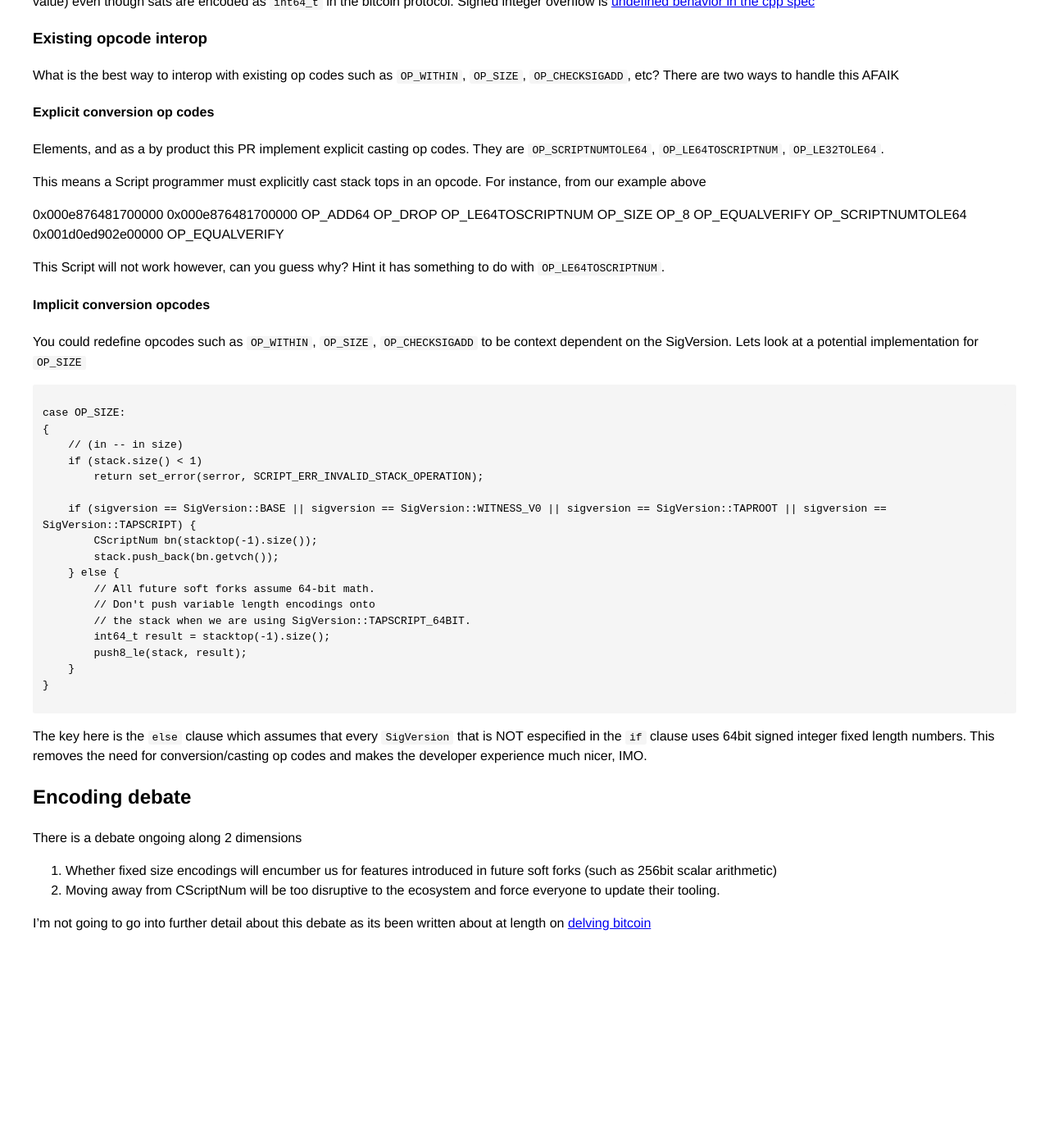
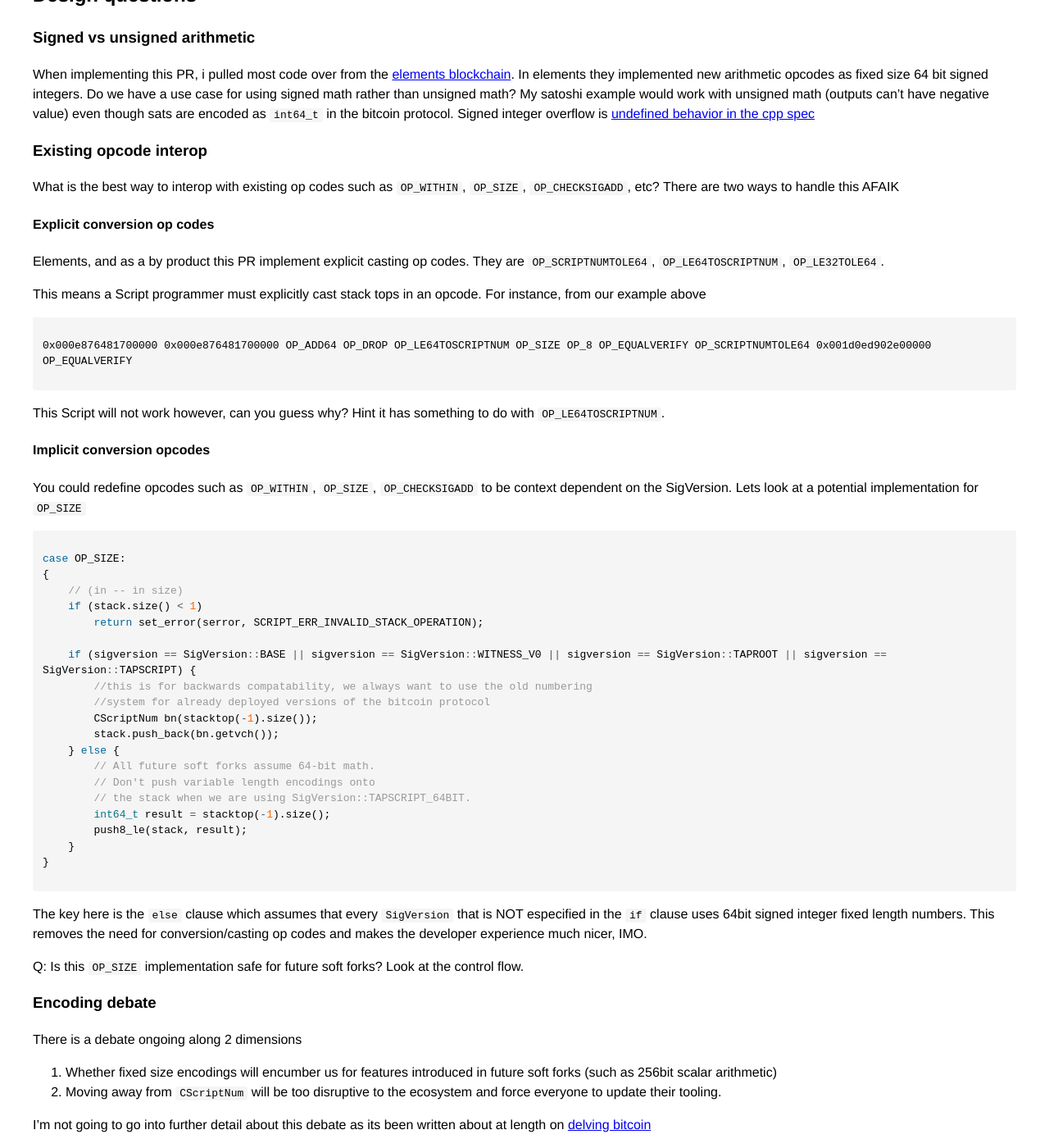
Before and after one commit to bitcoin-core-review-club/website, a Jekyll site: the page built from _posts/2024-03-20-#29221.md, in a window 1280 px wide and 1400 px high, scrolled down 2392 px. Shown: the whole window at 82% size. Built offline with Jekyll 4.4.1, drawn with Linux system fonts in a browser that asks for light colours; before the commit the page ends 3546 px from its top, so only the background shows below that; some of the changed text lies outside the part shown.

Commit message:
more cleanup

````diff
--- a/_posts/2024-03-20-#29221.md
+++ b/_posts/2024-03-20-#29221.md
@@ -25,8 +25,9 @@
 resulting value back onto the stack. For instance, if my Script is using the old op codes
 
 ### Example of how arithmetic currently works
-
+```
 OP_1 OP_2 OP_ADD OP_3 OP_EQUALVERIFY
+```
 
 ```
 [Stack: ] --(OP_1)--> [Stack: 1] --(OP_2)--> [Stack: 1, 2] --(OP_ADD)--> [Stack: 3] --(OP_3)--> [Stack: 3, 3] --(OP_EQUALVERIFY)--> [Stack: ]
@@ -48,8 +49,9 @@
 
 In this example, we are going to assume we are doing math on 1,000 BTC. In satoshis, this number is 100,000,000,000.
 Encoded as [CScriptNum](https://github.com/bitcoin/bitcoin/blob/1105aa46dd1008c556b8c435f1efcb9be09a1644/src/script/script.h#L225) the hex representation for 1,000 BTC is `0x00e8764817`
-
+```
 0x00e8764817 0x00e8764817 OP_ADD 0x00d0ed902e OP_EQUALVERIFY
+```
 
 ```
 [Stack: ] --(0x00e8764817)--> [Stack: 0x00e8764817] --(0x00e8764817)--> [Stack: 0x00e8764817, 0x00e8764817] --(OP_ADD)--> [Stack: OP_ADD ERROR]
@@ -73,15 +75,16 @@
 
 2. **Error Handling Capability**: These opcodes provide error handling by pushing either true or false onto the stack, depending on whether the operation succeeds or fails.
 
-3. **Standardized Encoding**: They utilize a consistent fixed-length 8-byte number encoding format, aligning with conventions elsewhere in the Bitcoin codebase, such as in CTxOut::nValue.
+3. **Standardized Encoding**: They utilize a consistent fixed-length 8-byte number encoding format, aligning with conventions elsewhere in the Bitcoin codebase, such as in `CTxOut::nValue`.
 
 As an illustration of the third difference, consider the encoding of 1,000 BTC. It would now be represented in the same format as seen on a block explorer (`0x00e8764817000000`) rather than `0x00e8764817` which is the CScriptNum encoding.
 
 ### Example: Adding 1,000 BTC together with OP_ADD64
 
 Here's the same example from above with `OP_ADD64` rather than `OP_ADD` with our new little endian encoding format rather than `CScriptNum`:
-
+```
 0x000e876481700000 0x000e876481700000 OP_ADD64 0x001d0ed902e00000 OP_EQUALVERIFY
+```
 
 ```
 [Stack: ] --(0x00e8764817000000)--> [Stack: 0x00e8764817000000]
@@ -113,16 +116,16 @@
 Elements, and as a by product this PR implement explicit casting op codes. They are `OP_SCRIPTNUMTOLE64`, `OP_LE64TOSCRIPTNUM`, `OP_LE32TOLE64`.
 
 This means a Script programmer must explicitly cast stack tops in an opcode. For instance, from our example above
-
+```
 0x000e876481700000 0x000e876481700000 OP_ADD64 OP_DROP OP_LE64TOSCRIPTNUM OP_SIZE OP_8 OP_EQUALVERIFY OP_SCRIPTNUMTOLE64 0x001d0ed902e00000 OP_EQUALVERIFY
-
+```
 This Script will not work however, can you guess why? Hint it has something to do with `OP_LE64TOSCRIPTNUM`.
 
 #### Implicit conversion opcodes
 
 You could redefine opcodes such as `OP_WITHIN`, `OP_SIZE`, `OP_CHECKSIGADD` to be context dependent on the SigVersion. Lets look at a potential implementation for `OP_SIZE`
 
-```
+```c++
 case OP_SIZE:
 {
     // (in -- in size)
@@ -130,6 +133,8 @@
         return set_error(serror, SCRIPT_ERR_INVALID_STACK_OPERATION);
 
     if (sigversion == SigVersion::BASE || sigversion == SigVersion::WITNESS_V0 || sigversion == SigVersion::TAPROOT || sigversion == SigVersion::TAPSCRIPT) {
+	//this is for backwards compatability, we always want to use the old numbering
+	//system for already deployed versions of the bitcoin protocol
         CScriptNum bn(stacktop(-1).size());
         stack.push_back(bn.getvch());
     } else {
@@ -145,12 +150,14 @@
 The key here is the `else` clause which assumes that every `SigVersion` that is NOT especified in the `if` clause uses 64bit signed integer fixed length numbers.
 This removes the need for conversion/casting op codes and makes the developer experience much nicer, IMO.
 
-## Encoding debate
+Q: Is this `OP_SIZE` implementation safe for future soft forks? Look at the control flow.
+
+### Encoding debate
 
 There is a debate ongoing along 2 dimensions
 
 1. Whether fixed size encodings will encumber us for features introduced in future soft forks (such as 256bit scalar arithmetic)
-2. Moving away from CScriptNum will be too disruptive to the ecosystem and force everyone to update their tooling.
+2. Moving away from `CScriptNum` will be too disruptive to the ecosystem and force everyone to update their tooling.
 
 I'm not going to go into further detail about this debate as its been written about at length on [delving bitcoin](https://delvingbitcoin.org/t/64-bit-arithmetic-soft-fork/397?u=chris_stewart_5)
 
````
